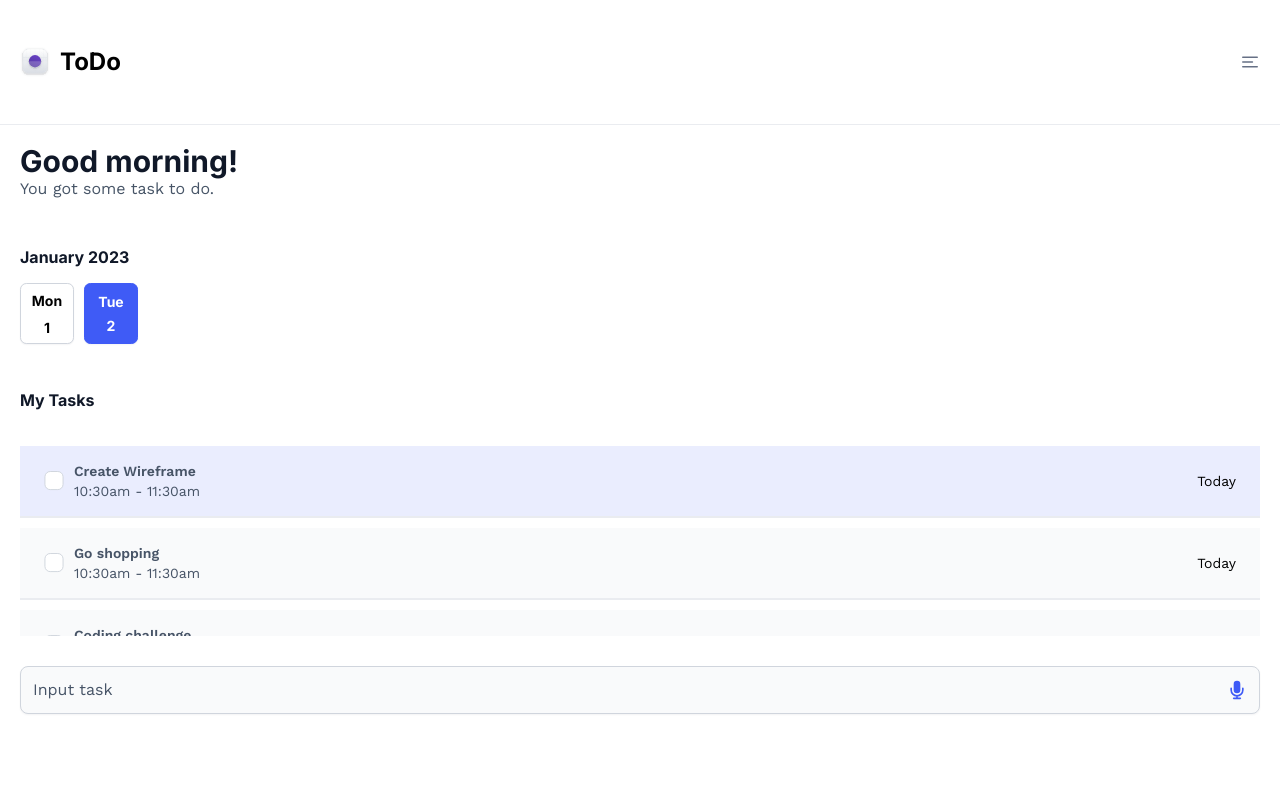
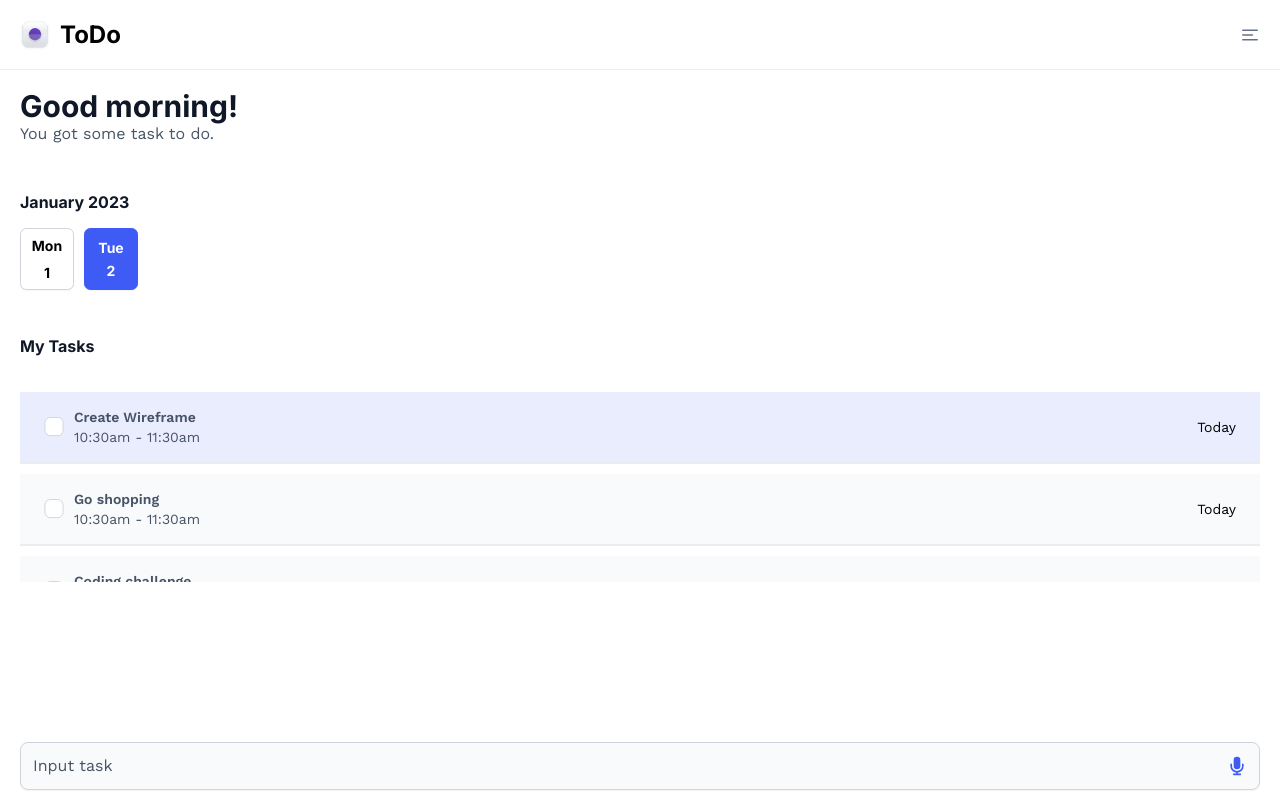
Before and after one commit to Ejirooghene/schoolinka, a React (Create React App) app: page / in a window 1280 px wide. Built offline with nearby package versions, Linux system fonts and the light colour scheme.

Commit message:
further fixing

```diff
--- a/src/components/Header/header.style.ts
+++ b/src/components/Header/header.style.ts
@@ -1,7 +1,8 @@
 import styled from 'styled-components';
 
 export const Container = styled.header`
-    flex: 1;
+    flex: none;
+    height: 70px;
     display: flex;
     justify-content: space-between;
     align-items: center;
--- a/src/pages/Home/home.style.ts
+++ b/src/pages/Home/home.style.ts
@@ -12,7 +12,7 @@ export const Container = styled.div`
 `
 
 export const Body = styled.div`
-    flex: 3;
+    flex: 1;
     padding: 0 20px;
 `
 
@@ -101,7 +101,7 @@ export const Task = styled.div<TaskProps>`
 `
 
 export const Footer = styled.footer`
-    flex: 1;
+    flex: none;
     background-color: #fff;
     padding: 30px 20px 10px 20px;
     // margin-top: 30px;
```
